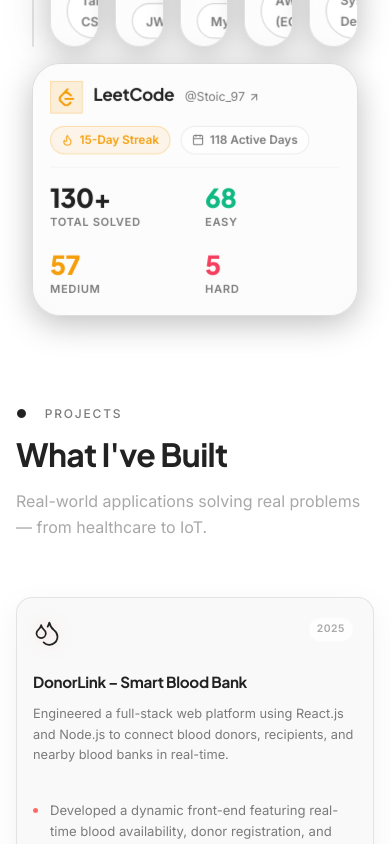
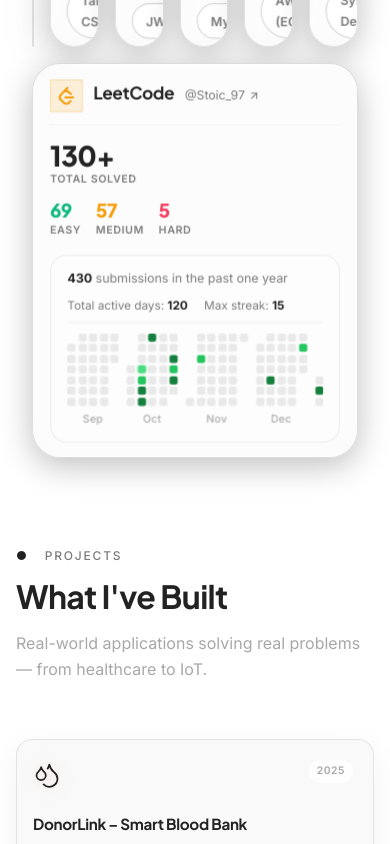
Before and after one commit to fearsomecity/port_adi, a React (Vite) app: page / in a window 390 px wide. Shown: the part 2940-3784 px from the top of the page. Built offline with nearby package versions, Linux system fonts and the light colour scheme; no server answers.

Commit message:
feat(skills): add authentic dynamic LeetCode yearly submission heatmap

```diff
--- a/src/components/Skills.jsx
+++ b/src/components/Skills.jsx
@@ -2,7 +2,7 @@
 import { motion, useMotionValue, useTransform } from "framer-motion";
 import { Code2, Palette, Cog, Database, Wrench, Brain, Flame, Trophy, ArrowUpRight, CheckCircle2, Calendar, TrendingUp } from "lucide-react";
 import { SiLeetcode } from "react-icons/si";
-import { skills, leetcodeStats } from "../data/portfolioData";
+import { skills, leetcodeStats, initialHeatmapMonths } from "../data/portfolioData";
 import "../styles/Skills.css";
 
 const categoryIcons = {
@@ -94,10 +94,10 @@
   );
 }
 
-/* ── LeetCode Mini Bento Card (Compact & Streamlined) ───────────── */
+/* ── LeetCode Mini Bento Card (With Authentic Yearly Activity Heatmap) ── */
 function LeetCodeMiniCard({ i }) {
   const [lc, setLc] = useState(leetcodeStats);
-  const [animated, setAnimated] = useState(false);
+  const [heatmapMonths, setHeatmapMonths] = useState(initialHeatmapMonths);
   const ref = useRef(null);
 
   // Motion values for tilt tracking
@@ -131,7 +131,7 @@
         const data = await res.json();
         if (!data || !data.totalSolved || !isMounted) return;
 
-        const activeDays = data.submissionCalendar ? Object.keys(data.submissionCalendar).length : 118;
+        const activeDays = data.submissionCalendar ? Object.keys(data.submissionCalendar).length : 120;
 
         setLc((prev) => ({
           ...prev,
@@ -142,6 +142,62 @@
           ranking: data.ranking ? Number(data.ranking).toLocaleString() : prev.ranking,
           activeDays: activeDays || prev.activeDays,
         }));
+
+        if (data.submissionCalendar) {
+          try {
+            const cal = typeof data.submissionCalendar === "string"
+              ? JSON.parse(data.submissionCalendar)
+              : data.submissionCalendar;
+
+            const totalSubs = cal ? Object.values(cal).reduce((sum, v) => sum + Number(v || 0), 0) : 0;
+            if (totalSubs > 0) {
+              setLc((prev) => ({
+                ...prev,
+                totalSubmissions: totalSubs,
+                activeDays: Object.keys(cal).length || prev.activeDays
+              }));
+            }
+
+            const allMonthNames = ['Jan', 'Feb', 'Mar', 'Apr', 'May', 'Jun', 'Jul', 'Aug', 'Sep', 'Oct', 'Nov', 'Dec'];
+            const now = new Date();
+            const currentYear = now.getFullYear();
+            const currentMonth = now.getMonth();
+
+            const monthsData = [];
+            // Dynamically generate rolling 12 months ending at the current month
+            for (let offset = 11; offset >= 0; offset--) {
+              const targetDate = new Date(currentYear, currentMonth - offset, 1);
+              const year = targetDate.getFullYear();
+              const month = targetDate.getMonth();
+              const daysInMonth = new Date(year, month + 1, 0).getDate();
+              const firstDayOfWeek = new Date(Date.UTC(year, month, 1)).getUTCDay();
+
+              const cells = [];
+              for (let pad = 0; pad < firstDayOfWeek; pad++) cells.push(-1);
+              for (let day = 1; day <= daysInMonth; day++) {
+                const ts = Date.UTC(year, month, day) / 1000;
+                let count = 0;
+                for (const [calTs, cnt] of Object.entries(cal)) {
+                  if (Math.abs(Number(calTs) - ts) < 43200) {
+                    count = cnt;
+                    break;
+                  }
+                }
+                cells.push(count);
+              }
+              while (cells.length % 7 !== 0) cells.push(-1);
+
+              const cols = [];
+              for (let c = 0; c < cells.length; c += 7) {
+                cols.push(cells.slice(c, c + 7));
+              }
+              monthsData.push({ name: allMonthNames[month], cols });
+            }
+            if (monthsData.length === 12) setHeatmapMonths(monthsData);
+          } catch (err) {
+            // fallback quietly
+          }
+        }
       } catch (e) {
         // Quiet fallback
       }
@@ -152,20 +208,6 @@
       isMounted = false;
     };
   }, []);
-
-  useEffect(() => {
-    const observer = new IntersectionObserver(
-      ([entry]) => { if (entry.isIntersecting) setAnimated(true); },
-      { threshold: 0.2 }
-    );
-    if (ref.current) observer.observe(ref.current);
-    return () => observer.disconnect();
-  }, []);
-
-  const totalSolved = Math.max(lc.solved, 1);
-  const easyPct = ((lc.easySolved / totalSolved) * 100).toFixed(1);
-  const medPct = ((lc.mediumSolved / totalSolved) * 100).toFixed(1);
-  const hardPct = ((lc.hardSolved / totalSolved) * 100).toFixed(1);
 
   return (
     <motion.div
@@ -207,38 +249,81 @@
               </a>
             </div>
           </div>
+        </div>
 
-          <div className="leetcode-compact-badges">
-            <div className="leetcode-badge streak-badge">
-              <Flame size={12} className="badge-icon-streak" />
-              <span>{lc.streak}-Day Streak</span>
+        {/* Main Content: Left stats + Right authentic LeetCode yearly heatmap */}
+        <div className="leetcode-main-row">
+
+          {/* Left Stats Grid */}
+          <div className="leetcode-metrics-col">
+            <div className="leetcode-metric-item">
+              <span className="leetcode-metric-val val-total">{lc.solved}+</span>
+              <span className="leetcode-metric-lbl">Total Solved</span>
             </div>
-            <div className="leetcode-badge active-badge">
-              <Calendar size={12} />
-              <span>{lc.activeDays} Active Days</span>
+            <div className="leetcode-metrics-subrow">
+              <div className="leetcode-metric-item">
+                <span className="leetcode-metric-val val-easy">{lc.easySolved}</span>
+                <span className="leetcode-metric-lbl">Easy</span>
+              </div>
+              <div className="leetcode-metric-item">
+                <span className="leetcode-metric-val val-med">{lc.mediumSolved}</span>
+                <span className="leetcode-metric-lbl">Medium</span>
+              </div>
+              <div className="leetcode-metric-item">
+                <span className="leetcode-metric-val val-hard">{lc.hardSolved}</span>
+                <span className="leetcode-metric-lbl">Hard</span>
+              </div>
             </div>
           </div>
-        </div>
 
-        {/* Clean Developer Metrics Grid */}
-        <div className="leetcode-metrics-grid">
-          <div className="leetcode-metric-col">
-            <span className="leetcode-metric-val val-total">{lc.solved}+</span>
-            <span className="leetcode-metric-lbl">Total Solved</span>
+          <div className="leetcode-vertical-divider" />
+
+          {/* Right: Authentic LeetCode Yearly Heatmap */}
+          <div className="leetcode-heatmap-panel">
+            <div className="leetcode-heatmap-meta">
+              <span className="heatmap-subs-count">
+                <strong>{lc.totalSubmissions || 430}</strong> submissions in the past one year
+              </span>
+              <div className="heatmap-meta-right">
+                <span>Total active days: <strong>{lc.activeDays || 120}</strong></span>
+                <span>Max streak: <strong>{lc.streak || 15}</strong></span>
+              </div>
+            </div>
+
+            <div className="leetcode-heatmap-scroll">
+              <div className="leetcode-heatmap-months">
+                {heatmapMonths.map((m, mi) => (
+                  <div key={mi} className="heatmap-month-group">
+                    <div className="heatmap-month-cols">
+                      {m.cols.map((col, ci) => (
+                        <div key={ci} className="heatmap-col">
+                          {col.map((val, ri) => (
+                            <div
+                              key={ri}
+                              className={`heatmap-sq ${
+                                val === -1
+                                  ? "sq-hidden"
+                                  : val >= 7
+                                  ? "sq-high"
+                                  : val >= 3
+                                  ? "sq-med"
+                                  : val >= 1
+                                  ? "sq-low"
+                                  : "sq-empty"
+                              }`}
+                              title={val > 0 ? `${val} submissions` : ""}
+                            />
+                          ))}
+                        </div>
+                      ))}
+                    </div>
+                    <span className="heatmap-month-title">{m.name}</span>
+                  </div>
+                ))}
+              </div>
+            </div>
           </div>
-          <div className="leetcode-metric-divider" />
-          <div className="leetcode-metric-col">
-            <span className="leetcode-metric-val val-easy">{lc.easySolved}</span>
-            <span className="leetcode-metric-lbl">Easy</span>
-          </div>
-          <div className="leetcode-metric-col">
-            <span className="leetcode-metric-val val-med">{lc.mediumSolved}</span>
-            <span className="leetcode-metric-lbl">Medium</span>
-          </div>
-          <div className="leetcode-metric-col">
-            <span className="leetcode-metric-val val-hard">{lc.hardSolved}</span>
-            <span className="leetcode-metric-lbl">Hard</span>
-          </div>
+
         </div>
 
       </div>
--- a/src/data/portfolioData.js
+++ b/src/data/portfolioData.js
@@ -96,7 +96,7 @@
   profileUrl: "https://leetcode.com/u/Stoic_97/",
   solved: 130,
   totalQuestions: 4042,
-  easySolved: 68,
+  easySolved: 69,
   easyTotal: 962,
   mediumSolved: 57,
   mediumTotal: 2109,
@@ -104,5 +104,21 @@
   hardTotal: 971,
   ranking: "1,315,880",
   streak: 15,
-  activeDays: 118,
+  activeDays: 120,
+  totalSubmissions: 430,
 };
+
+export const initialHeatmapMonths = [
+  {"name":"Sep","cols":[[-1,0,0,0,0,0,0],[0,0,0,0,0,0,0],[0,0,0,0,0,0,0],[0,0,0,0,0,0,0],[0,0,0,-1,-1,-1,-1]]},
+  {"name":"Oct","cols":[[-1,-1,-1,0,0,0,0],[0,0,0,10,4,2,1],[1,0,0,0,0,0,0],[0,0,0,0,0,0,0],[0,0,2,3,2,0,-1]]},
+  {"name":"Nov","cols":[[-1,-1,-1,-1,-1,-1,0],[0,0,4,0,0,0,0],[0,0,0,0,0,0,0],[0,0,0,0,0,0,0],[0,0,0,0,0,0,0],[0,-1,-1,-1,-1,-1,-1]]},
+  {"name":"Dec","cols":[[-1,0,0,0,0,0,0],[0,0,0,0,2,0,0],[0,0,0,0,0,0,0],[0,0,0,0,0,0,0],[0,6,0,0,-1,-1,-1]]},
+  {"name":"Jan","cols":[[-1,-1,-1,-1,0,2,0],[0,0,0,0,0,0,0],[0,0,0,0,0,0,0],[0,0,1,0,1,0,0],[0,5,9,1,2,1,1]]},
+  {"name":"Feb","cols":[[0,3,1,0,1,1,2],[1,5,6,6,1,7,0],[2,0,4,4,4,1,0],[0,0,0,1,0,0,0]]},
+  {"name":"Mar","cols":[[0,0,0,0,0,0,0],[0,1,1,0,0,0,0],[0,1,1,8,0,3,0],[0,1,0,0,0,0,0],[0,0,0,-1,-1,-1,-1]]},
+  {"name":"Apr","cols":[[-1,-1,-1,0,0,7,0],[0,3,2,1,1,1,4],[2,7,0,13,3,6,2],[6,1,0,10,15,1,1],[4,2,1,11,3,-1,-1]]},
+  {"name":"May","cols":[[-1,-1,-1,-1,-1,2,7],[2,3,3,2,0,2,1],[1,6,2,1,3,2,0],[1,2,18,1,4,8,6],[0,2,7,4,4,3,1],[1,-1,-1,-1,-1,-1,-1]]},
+  {"name":"Jun","cols":[[-1,7,6,3,0,1,0],[17,3,8,1,0,0,0],[0,0,0,0,0,0,0],[0,2,0,4,0,0,2],[8,0,6,-1,-1,-1,-1]]},
+  {"name":"Jul","cols":[[-1,-1,-1,3,2,0,0],[0,0,0,6,0,0,0],[0,0,1,0,0,0,0],[0,0,0,0,0,0,0],[0,0,0,0,0,0,-1]]},
+  {"name":"Aug","cols":[[-1,-1,-1,-1,-1,-1,0],[1,0,0,0,0,0,0],[0,0,0,0,0,0,0],[0,0,0,0,0,0,0],[0,0,0,0,0,0,0],[0,2,-1,-1,-1,-1,-1]]}
+];
--- a/src/styles/Skills.css
+++ b/src/styles/Skills.css
@@ -506,55 +506,211 @@
   color: var(--text-secondary);
 }
 
-/* ── Metrics Grid (Authentic, Clean Developer Stats) ── */
-.leetcode-metrics-grid {
+/* ── Main Row: Left Stats + Right Heatmap ── */
+.leetcode-main-row {
   display: flex;
   align-items: center;
-  gap: 2.5rem;
+  gap: 1.5rem;
+  justify-content: space-between;
+  width: 100%;
 }
 
-.leetcode-metric-col {
+/* ── Metrics Column (Total + Breakdown) ── */
+.leetcode-metrics-col {
   display: flex;
   flex-direction: column;
-  gap: 0.2rem;
+  gap: 0.85rem;
+  min-width: 150px;
+  flex-shrink: 0;
 }
 
-.leetcode-metric-divider {
-  width: 1px;
-  height: 32px;
-  background: color-mix(in srgb, var(--text-primary) 10%, transparent);
+.leetcode-metric-item {
+  display: flex;
+  flex-direction: column;
+  gap: 0.15rem;
+}
+
+.leetcode-metrics-subrow {
+  display: flex;
+  align-items: center;
+  gap: 0.9rem;
 }
 
 .leetcode-metric-val {
   font-family: var(--font-heading);
-  font-size: 1.6rem;
   font-weight: 800;
   line-height: 1;
   letter-spacing: -0.02em;
 }
 
 .val-total {
+  font-size: 1.7rem;
   color: var(--text-primary);
 }
 
 .val-easy {
+  font-size: 1.15rem;
   color: #10b981;
 }
 
 .val-med {
+  font-size: 1.15rem;
   color: #f59e0b;
 }
 
 .val-hard {
+  font-size: 1.15rem;
   color: #f43f5e;
 }
 
 .leetcode-metric-lbl {
-  font-size: 0.68rem;
+  font-size: 0.65rem;
   font-weight: 600;
   text-transform: uppercase;
   letter-spacing: 0.06em;
   color: var(--text-secondary);
+}
+
+.leetcode-vertical-divider {
+  width: 1px;
+  height: 85px;
+  background: color-mix(in srgb, var(--text-primary) 10%, transparent);
+  flex-shrink: 0;
+}
+
+/* ── Authentic LeetCode Yearly Heatmap Panel ── */
+.leetcode-heatmap-panel {
+  flex: 1;
+  min-width: 0;
+  display: flex;
+  flex-direction: column;
+  gap: 0.6rem;
+  background: color-mix(in srgb, var(--bg-primary) 50%, transparent);
+  border: 1px solid color-mix(in srgb, var(--text-primary) 8%, transparent);
+  border-radius: var(--radius-md);
+  padding: 0.75rem 1rem 0.65rem;
+}
+
+.leetcode-heatmap-meta {
+  display: flex;
+  align-items: center;
+  justify-content: space-between;
+  flex-wrap: wrap;
+  gap: 0.5rem;
+  font-size: 0.76rem;
+  color: var(--text-secondary);
+  border-bottom: 1px solid color-mix(in srgb, var(--text-primary) 6%, transparent);
+  padding-bottom: 0.45rem;
+}
+
+.heatmap-subs-count strong {
+  color: var(--text-primary);
+  font-weight: 700;
+}
+
+.heatmap-meta-right {
+  display: flex;
+  align-items: center;
+  gap: 1rem;
+  font-size: 0.72rem;
+}
+
+.heatmap-meta-right strong {
+  color: var(--text-primary);
+}
+
+.leetcode-heatmap-scroll {
+  overflow-x: auto;
+  scrollbar-width: thin;
+  padding-bottom: 2px;
+}
+
+.leetcode-heatmap-months {
+  display: flex;
+  align-items: flex-start;
+  justify-content: space-between;
+  gap: 0.5rem;
+  min-width: 520px;
+}
+
+.heatmap-month-group {
+  display: flex;
+  flex-direction: column;
+  align-items: center;
+  gap: 0.35rem;
+}
+
+.heatmap-month-cols {
+  display: flex;
+  gap: 2.5px;
+}
+
+.heatmap-col {
+  display: flex;
+  flex-direction: column;
+  gap: 2.5px;
+}
+
+.heatmap-sq {
+  width: 8px;
+  height: 8px;
+  border-radius: 2px;
+  transition: transform 0.15s ease, filter 0.15s ease;
+}
+
+.heatmap-sq:hover:not(.sq-hidden) {
+  transform: scale(1.35);
+  z-index: 2;
+}
+
+.sq-hidden {
+  opacity: 0;
+  pointer-events: none;
+}
+
+.sq-empty {
+  background: color-mix(in srgb, var(--text-primary) 9%, transparent);
+}
+
+.sq-low {
+  background: #15803d;
+}
+
+.sq-med {
+  background: #22c55e;
+}
+
+.sq-high {
+  background: #4ade80;
+  box-shadow: 0 0 5px rgba(74, 222, 128, 0.4);
+}
+
+.heatmap-month-title {
+  font-size: 0.65rem;
+  color: var(--text-muted);
+  font-weight: 500;
+  letter-spacing: 0.02em;
+  user-select: none;
+}
+
+/* ── Responsive Adaptations ── */
+@media (max-width: 960px) {
+  .leetcode-main-row {
+    flex-direction: column;
+    align-items: stretch;
+    gap: 1rem;
+  }
+
+  .leetcode-vertical-divider {
+    display: none;
+  }
+
+  .leetcode-metrics-col {
+    flex-direction: row;
+    justify-content: space-between;
+    align-items: center;
+    min-width: auto;
+  }
 }
 
 @media (max-width: 640px) {
@@ -562,13 +718,9 @@
     padding: 1.15rem 1.25rem;
   }
 
-  .leetcode-metrics-grid {
-    display: grid;
-    grid-template-columns: repeat(2, 1fr);
-    gap: 1.25rem;
-  }
-
-  .leetcode-metric-divider {
-    display: none;
+  .leetcode-metrics-col {
+    flex-direction: column;
+    align-items: flex-start;
+    gap: 0.75rem;
   }
 }
```
